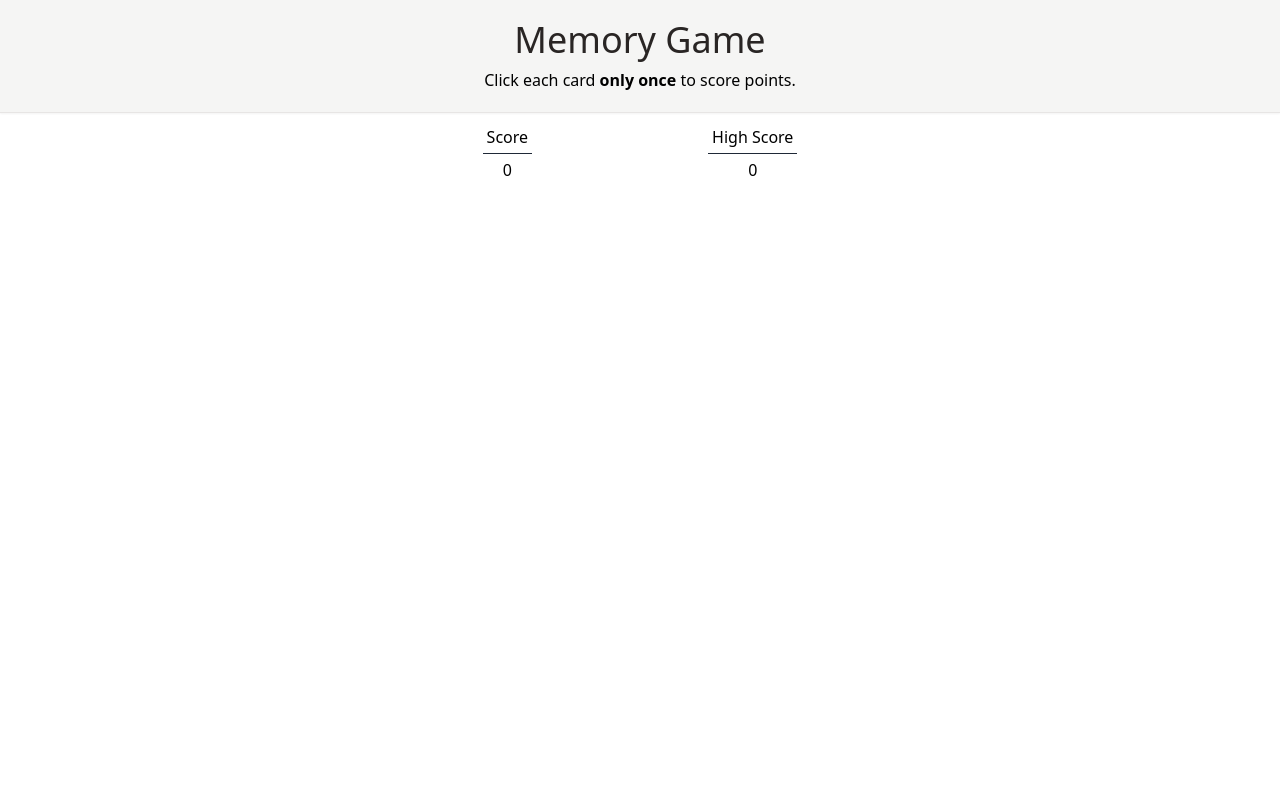
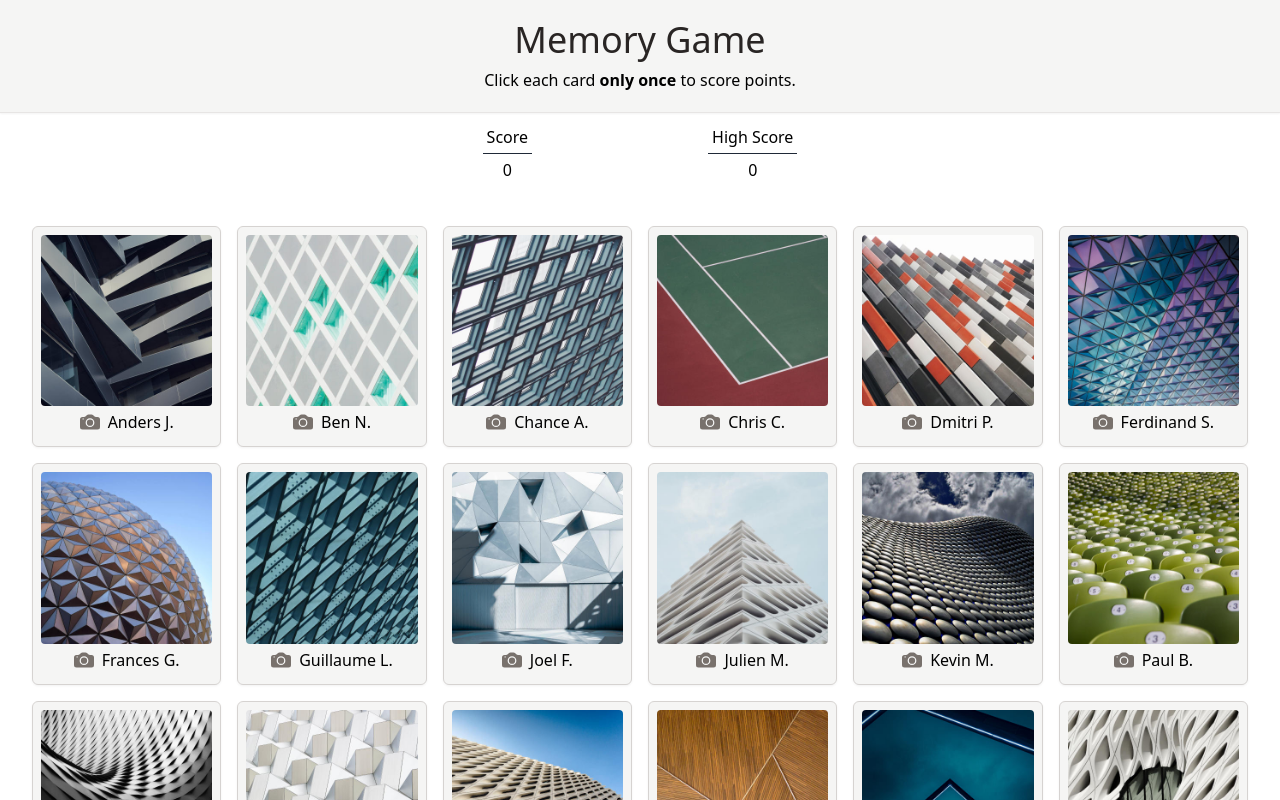
Before and after one commit to veotaar/memory-game, a React (Vite) app: page / in a window 1280 px wide. Shown: the top 800 px of the page. Built offline with nearby package versions, Linux system fonts and the light colour scheme; the HTML template or start-up script is replaced by a standard one.

Commit message:
Add Card and GameBoard components

```diff
--- a/package.json
+++ b/package.json
@@ -10,7 +10,9 @@
   },
   "dependencies": {
     "react": "^18.2.0",
-    "react-dom": "^18.2.0"
+    "react-dom": "^18.2.0",
+    "react-icons": "^4.8.0",
+    "uuid": "^9.0.0"
   },
   "devDependencies": {
     "@types/react": "^18.0.28",
--- a/src/App.jsx
+++ b/src/App.jsx
@@ -1,6 +1,7 @@
 import { useState } from 'react';
 import Header from './components/Header';
 import ScoreBoard from './components/ScoreBoard';
+import GameBoard from './components/GameBoard';
 
 export default function App() {
   const [currentScore, setCurrentScore] = useState(0);
@@ -10,6 +11,7 @@ export default function App() {
     <div>
       <Header />
       <ScoreBoard currentScore={currentScore} highScore={highScore} />
+      <GameBoard />
     </div>
   );
 }
--- a/src/components/Card.jsx
+++ b/src/components/Card.jsx
@@ -0,0 +1,19 @@
+import { BsCameraFill } from 'react-icons/bs';
+
+function Card({ photographer, src }) {
+  return (
+    <div className="cursor-pointer rounded-md border border-stone-300 bg-stone-100 p-2 drop-shadow-sm transition-all ease-out hover:scale-105 hover:bg-stone-200 hover:drop-shadow-md active:scale-100 active:drop-shadow-sm">
+      <div className="">
+        <img className="rounded" src={src} alt={`Photograph by ${photographer}`} />
+      </div>
+      <div className="flex items-center justify-center gap-2 p-1">
+        <div>
+          <BsCameraFill className="text-xl text-stone-500" />
+        </div>
+        <div>{photographer}</div>
+      </div>
+    </div>
+  );
+}
+
+export default Card;
--- a/src/components/GameBoard.jsx
+++ b/src/components/GameBoard.jsx
@@ -0,0 +1,109 @@
+import { v4 as uuidv4 } from 'uuid';
+import Card from './Card';
+
+const data = {
+  1: {
+    key: uuidv4(),
+    photographer: 'Anders J.',
+    src: 'src/assets/Anders-Jildén.jpg',
+  },
+  2: {
+    key: uuidv4(),
+    photographer: 'Ben N.',
+    src: 'src/assets/Ben-Neale.jpg',
+  },
+  3: {
+    key: uuidv4(),
+    photographer: 'Chance A.',
+    src: 'src/assets/Chance-Anderson.jpg',
+  },
+  4: {
+    key: uuidv4(),
+    photographer: 'Chris C.',
+    src: 'src/assets/Chris-Chondrogiannis.jpg',
+  },
+  5: {
+    key: uuidv4(),
+    photographer: 'Dmitri P.',
+    src: 'src/assets/Dmitri-Popov.jpg',
+  },
+  6: {
+    key: uuidv4(),
+    photographer: 'Ferdinand S.',
+    src: 'src/assets/Ferdinand-Stöhr.jpg',
+  },
+  7: {
+    key: uuidv4(),
+    photographer: 'Frances G.',
+    src: 'src/assets/Frances-Gunn.jpg',
+  },
+  8: {
+    key: uuidv4(),
+    photographer: 'Guillaume L.',
+    src: 'src/assets/Guillaume-Lebelt.jpg',
+  },
+  9: {
+    key: uuidv4(),
+    photographer: 'Joel F.',
+    src: 'src/assets/Joel-Filipe.jpg',
+  },
+  10: {
+    key: uuidv4(),
+    photographer: 'Julien M.',
+    src: 'src/assets/Julien-Moreau.jpg',
+  },
+  11: {
+    key: uuidv4(),
+    photographer: 'Kevin M.',
+    src: 'src/assets/Kevin-Morris.jpg',
+  },
+  12: {
+    key: uuidv4(),
+    photographer: 'Paul B.',
+    src: 'src/assets/Paul-Bergmeir.jpg',
+  },
+  13: {
+    key: uuidv4(),
+    photographer: 'Samuel Z.',
+    src: 'src/assets/Samuel-Zeller.jpg',
+  },
+  14: {
+    key: uuidv4(),
+    photographer: 'Silvio K.',
+    src: 'src/assets/Silvio-Kundt.jpg',
+  },
+  15: {
+    key: uuidv4(),
+    photographer: 'Steve D.',
+    src: 'src/assets/Steve-Driscoll.jpg',
+  },
+  16: {
+    key: uuidv4(),
+    photographer: 'Teo D.',
+    src: 'src/assets/Teo-Duldulao.jpg',
+  },
+  17: {
+    key: uuidv4(),
+    photographer: 'Tony W.',
+    src: 'src/assets/Tony-Webster.jpg',
+  },
+  18: {
+    key: uuidv4(),
+    photographer: 'Tu Tram P.',
+    src: 'src/assets/Tu-Tram-Pham.jpg',
+  },
+};
+
+function GameBoard() {
+  const arr = Array.from({ length: 18 }, (_, i) => i + 1);
+
+  return (
+    <div className="grid grid-cols-2 gap-4 p-8 sm:grid-cols-3 md:grid-cols-4 lg:grid-cols-5 xl:grid-cols-6 2xl:grid-cols-8">
+      {arr.map((i) => (
+        <Card key={data[i].key} photographer={data[i].photographer} src={data[i].src} />
+      ))}
+    </div>
+  );
+}
+
+export default GameBoard;
```
Also changed, not shown: 1 other file (tests, documents, lock files or other folders).
